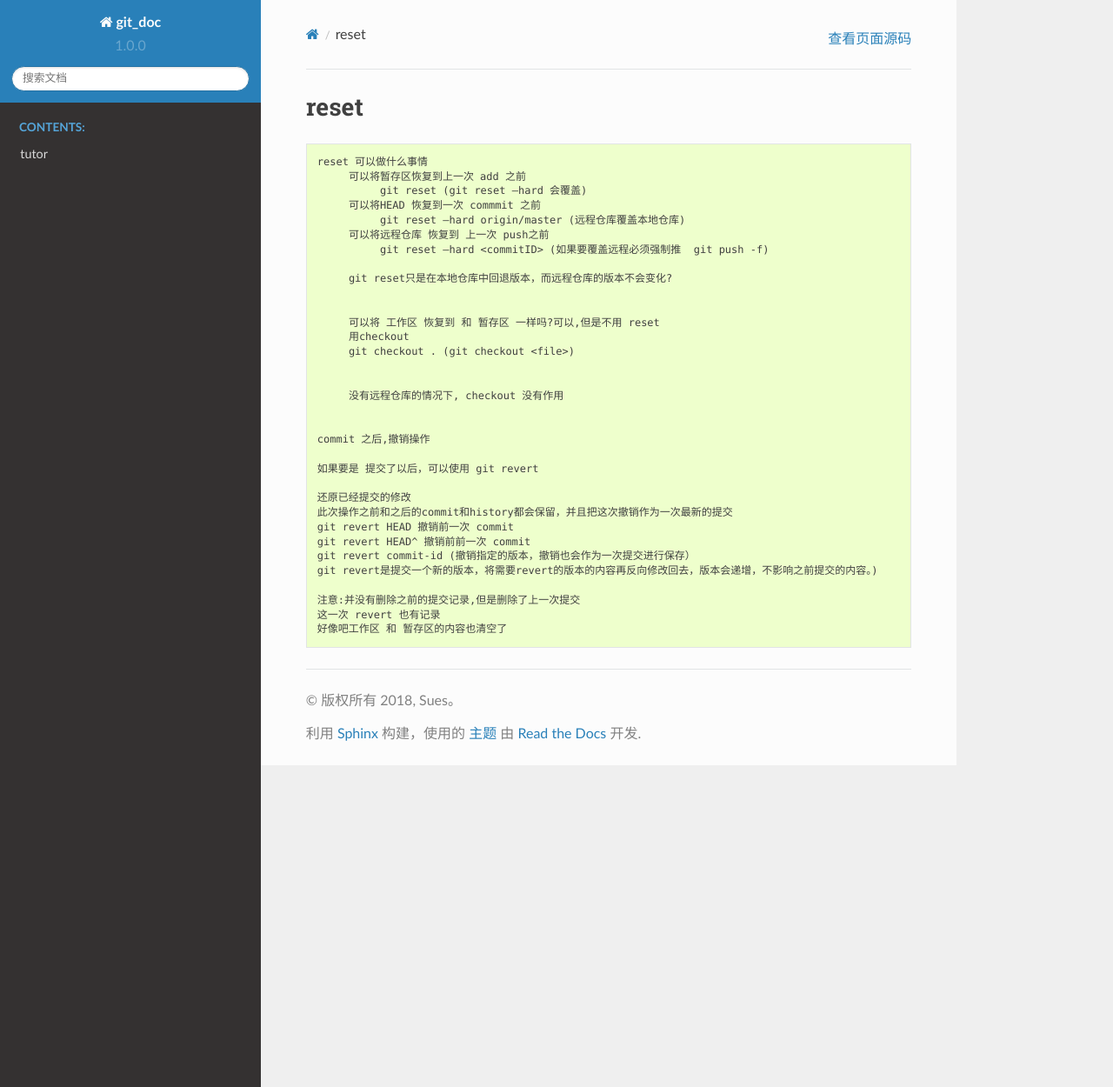
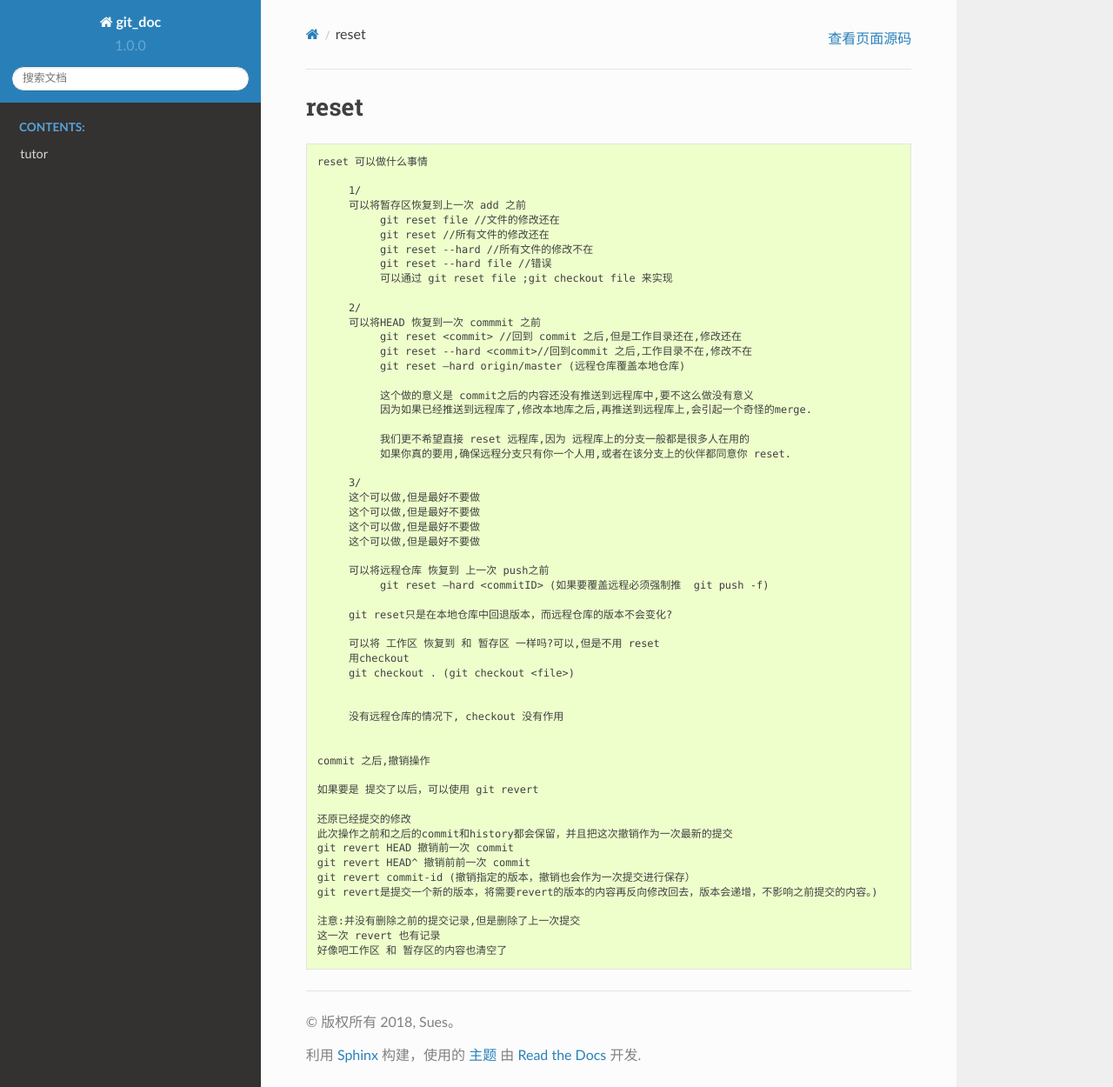
Before and after one commit to lisider/git_doc, a Sphinx documentation site: the page built from source/git_4_reset.rst, in a window 1280 px wide and 1250 px high. Shown: the whole window at 87% size. Built offline with Sphinx 7.4.7 and the Read the Docs theme 2.0.0, drawn with Linux system fonts in a browser that asks for light colours; formulas are drawn with MathJax 3.

```diff
--- a/source/git_4_reset.rst
+++ b/source/git_4_reset.rst
@@ -5,15 +5,37 @@ reset
 ::
 
      reset 可以做什么事情
+
+          1/
           可以将暂存区恢复到上一次 add 之前
-               git reset (git reset –hard 会覆盖)
+               git reset file //文件的修改还在
+               git reset //所有文件的修改还在
+               git reset --hard //所有文件的修改不在
+               git reset --hard file //错误
+               可以通过 git reset file ;git checkout file 来实现
+
+          2/
           可以将HEAD 恢复到一次 commmit 之前
+               git reset <commit> //回到 commit 之后,但是工作目录还在,修改还在
+               git reset --hard <commit>//回到commit 之后,工作目录不在,修改不在
                git reset –hard origin/master (远程仓库覆盖本地仓库)
+
+               这个做的意义是 commit之后的内容还没有推送到远程库中,要不这么做没有意义
+               因为如果已经推送到远程库了,修改本地库之后,再推送到远程库上,会引起一个奇怪的merge.
+
+               我们更不希望直接 reset 远程库,因为 远程库上的分支一般都是很多人在用的
+               如果你真的要用,确保远程分支只有你一个人用,或者在该分支上的伙伴都同意你 reset.
+
+          3/
+          这个可以做,但是最好不要做
+          这个可以做,但是最好不要做
+          这个可以做,但是最好不要做
+          这个可以做,但是最好不要做
+
           可以将远程仓库 恢复到 上一次 push之前
                git reset –hard <commitID> (如果要覆盖远程必须强制推  git push -f)
 
           git reset只是在本地仓库中回退版本，而远程仓库的版本不会变化?
-
 
           可以将 工作区 恢复到 和 暂存区 一样吗?可以,但是不用 reset
           用checkout
--- a/source/revert.rst
+++ b/source/revert.rst
@@ -136,6 +136,8 @@ git push -f
 
 6/
 
+git revert <commit>
+
 git revert HEAD                     //撤销最近一次提交
 git revert HEAD~1                   //撤销上上次的提交，注意：数字从0开始
 git revert 0ffaacc                  //撤销0ffaacc这次提交
```
Also changed, not shown: source/HEAD.md (added, +22 -0 lines), source/branch.rst (+12 -3 lines), source/common_process_command.rst (+135 -32 lines), source/git_clean.rst (added, +11 -0 lines).
